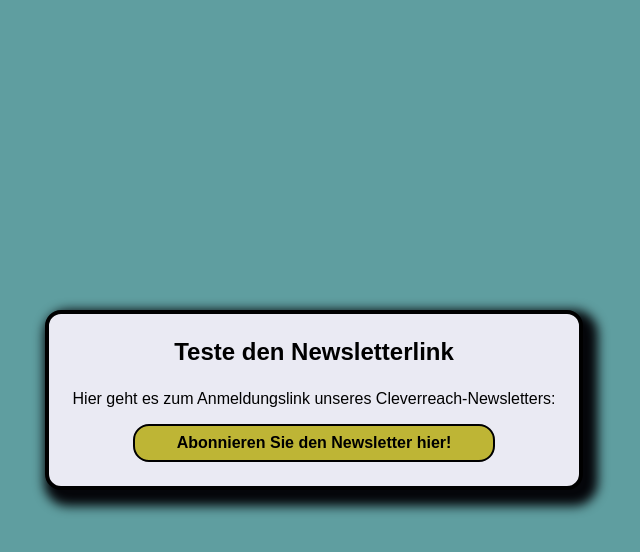
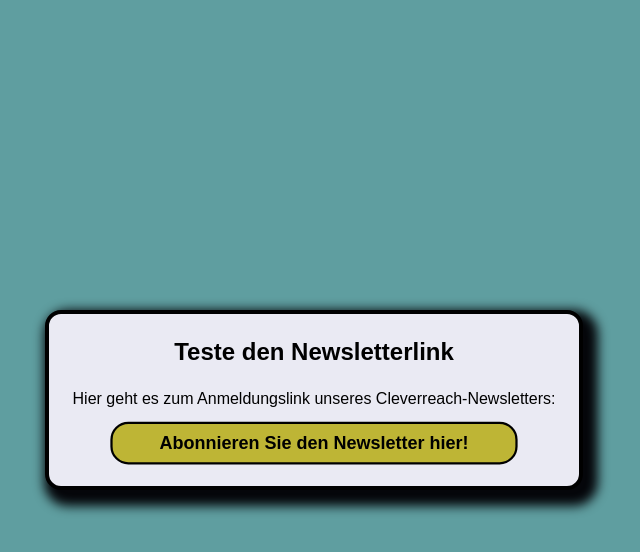
Before and after one commit to Simeon199/Test_Newsletter_Template, a plain HTML site: page index.html in a window 1280 px wide. In both pictures the pointer is over the element "Abonnieren Sie den Newsletter hier!". Shown: the whole page, without its empty margins (326-966 px from the left). Drawn offline with Linux system fonts and the light colour scheme.

Commit message:
hover effect added to button for better visibility

```diff
--- a/style.css
+++ b/style.css
@@ -43,6 +43,7 @@ h1 {
 
 .newsletter-button:hover {
     background-color: rgb(190, 181, 53);
+    transform: scale(1.125);
 }
 
 a {
```
